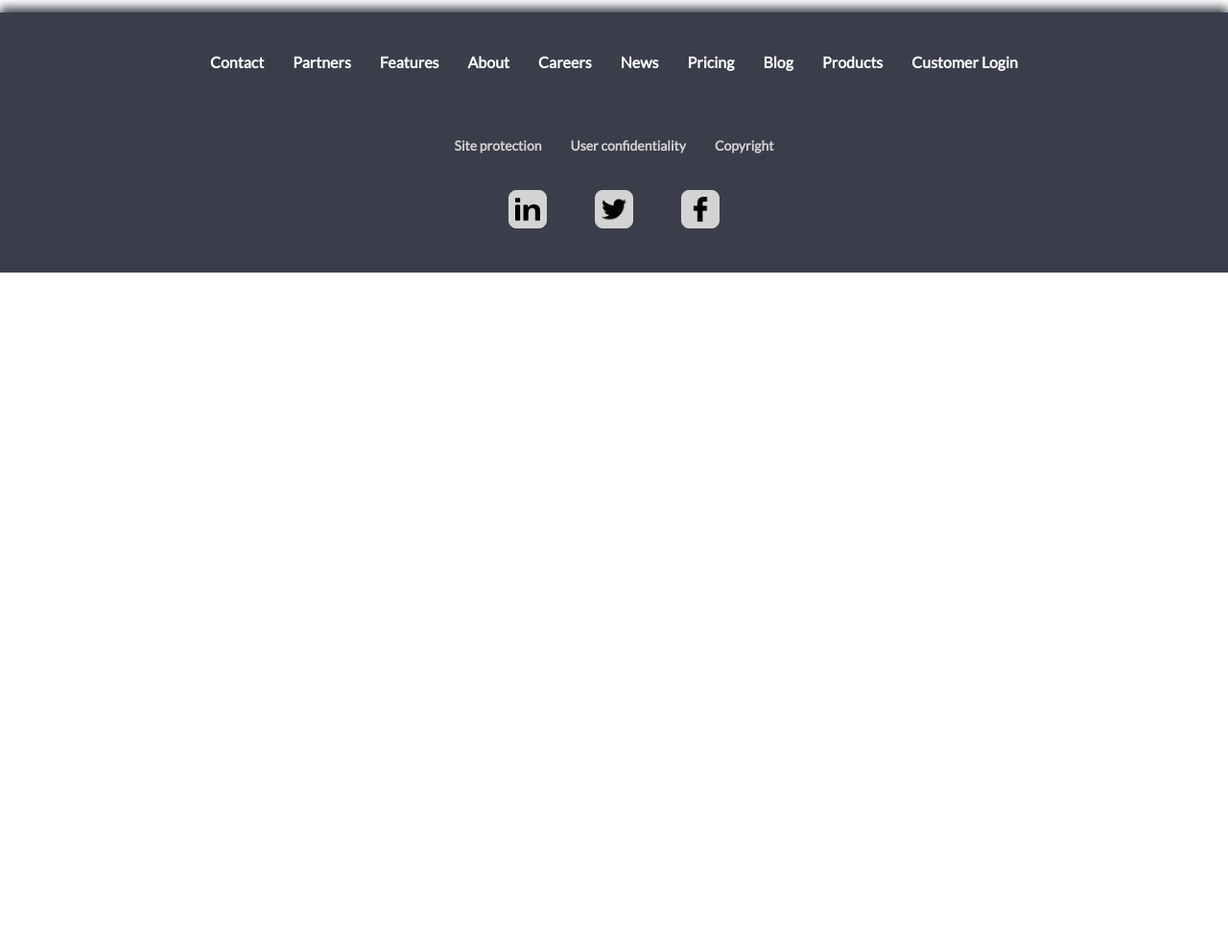
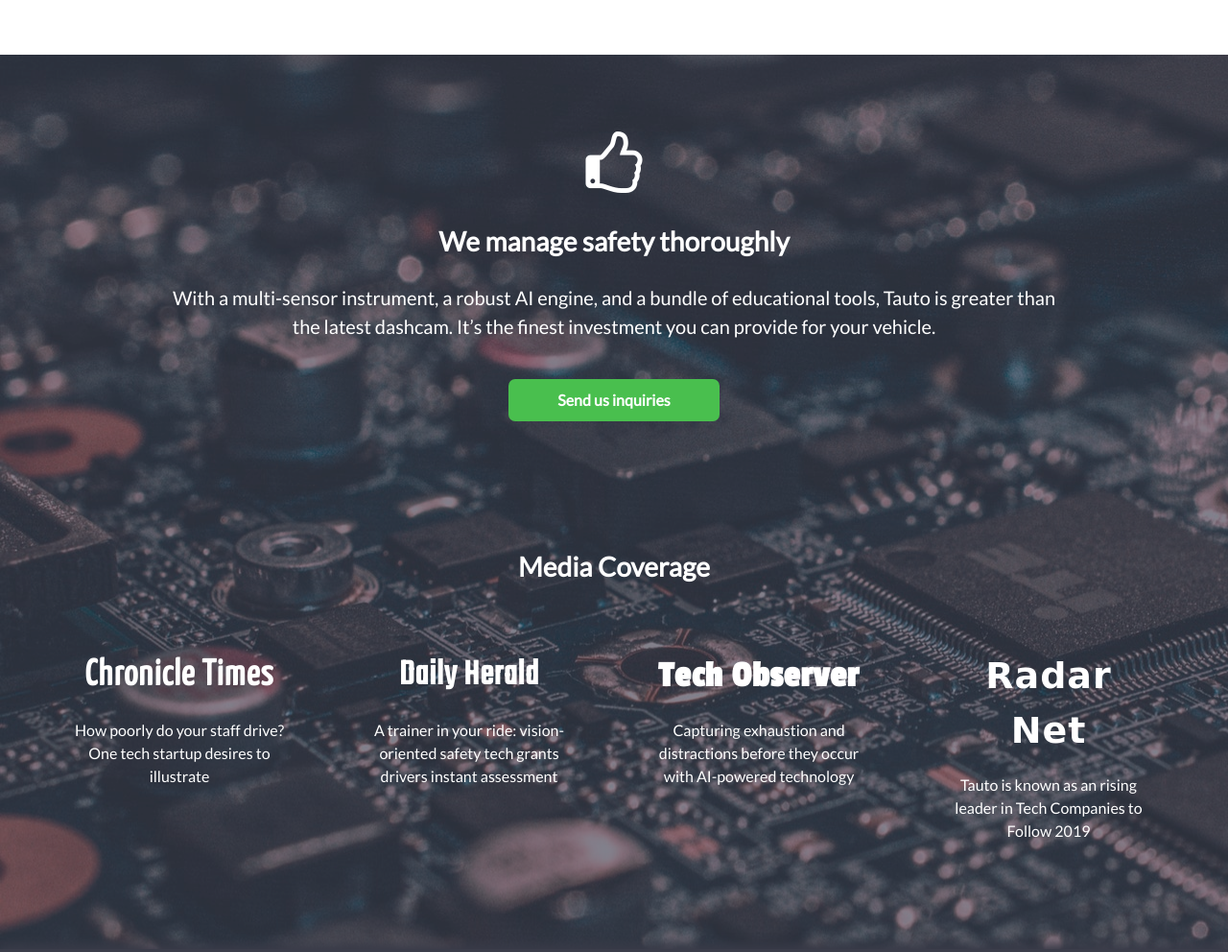
Before and after one commit to rrogerthat/nauto-clone, a plain HTML site: page index.html in a window 1280 px wide. Shown: the part 3017-4009 px from the top of the page at 96% size. Before the commit the page ends 3301 px from the top, so only its background shows below. Drawn offline with nearby package versions, Linux system fonts and the light colour scheme; a web font is replaced by a local one.

Commit message:
completed footer

```diff
--- a/index.css
+++ b/index.css
@@ -198,6 +198,7 @@
     border-radius: 7px;
     margin-left: auto;
     margin-right: auto;
+    margin-top: 20px;
     color: white;
     transition: 0.3s;
 }
@@ -428,10 +429,13 @@
     border: 1px solid lightgray;
     border-radius: 50%;
     padding: 8px;
+    transition: 0.1s;
 }
 
 .arrow:hover {
     cursor: pointer;
+    border-color: darkgray;
+    border-width: 1px;
 }
 
 .left-arrow {   /* Left arrow stays at the top order so its position doesn't change */
@@ -456,6 +460,7 @@
 
 .circle-btn:hover {
     cursor: pointer;
+    border-color: darkgray;
 }
 
 .selected-display {
@@ -467,6 +472,76 @@
     border-color: black;
 }
 
+footer {
+    margin-top: 60px;
+}
+
+.footer-background {
+    text-align: center;
+    background: url("images/hardware.jpg") no-repeat;
+    position: relative;     /* in order for gray overlay to work that is absolute positioned  */
+}
+
+.footer-overlay {
+    background: #393B48;
+    z-index: 1;
+    opacity: .6;
+    height: 100%;
+    width: 100%;
+    position: absolute;
+}
+
+.conclusion {
+    position: relative;     /* in order to add on z-index for words to display over the gray overlay */
+    z-index: 2;
+    padding: 40px 15px;
+    margin-left: auto;
+    margin-right: auto;
+}
+
+.conclusion h2 {
+    font-size: 28px;
+}
+
+.conclusion p {
+    font-size: 20px;
+}
+
+.media {
+    position: relative;
+    z-index: 2;
+    padding-bottom: 20px;
+}
+
+.media h2 {
+    font-size: 28px;
+    margin-top: 50px;
+    margin-bottom: 15px;
+}
+
+.media-list {
+    display: flex;
+    justify-content: space-evenly;
+    flex-wrap: wrap;
+    padding: 15px;
+}
+
+.media-list div {
+    width: 280px;
+    transition: 0.1s;
+}
+
+.media-list div:hover {
+    cursor: pointer;
+    color: lightgray;
+}
+
+.media-list h3 {
+    font-size: 32px;
+    margin-top: 15px;
+    margin-bottom: 0;
+    letter-spacing: 1px;
+}
 
 .footer-links {
     background-color: #393B48;
@@ -479,7 +554,7 @@
 .link-list {
     list-style-type: none;
     padding-left: 0;
-    margin-bottom: 0;
+    margin: 0;
     text-align: center;
     display: flex;
     justify-content: center;
@@ -547,6 +622,10 @@
     .slideshow-container li {
         min-height: 350px;
     }
+
+    .media-list div {
+        width: 320px;
+    }
 }
 
 @media screen and (min-width: 520px) {
@@ -556,6 +635,22 @@
 
     .slideshow-container li {
         min-height: 330px;
+    }
+
+    .media-list div {
+        width: 380px;
+    }
+}
+
+@media screen and (min-width: 580px) {
+
+    .media-list div {
+        width: 260px;
+        padding: 20px;
+    }
+
+    .media-list h3 {
+        font-size: 38px;
     }
 }
 
@@ -659,6 +754,19 @@
         min-height: 310px;
     }
 
+    .conclusion {
+        max-width: 75%;
+        padding-top: 80px;
+        padding-bottom: 80px;
+    }
+
+    .media {
+        padding-bottom: 60px;
+    }
+
+    .footer-links {
+        padding-top: 30px;
+    }
 }
 
 @media screen and (min-width: 991px) {
--- a/index.html
+++ b/index.html
@@ -197,7 +197,37 @@
         </section>
 
         <footer>
-            <section class="footer-background"></section>
+            <section class="footer-background">
+                <div class="footer-overlay"></div>
+                <div class="conclusion">
+                    <img src="./images/thumb-up.png" alt="thumbsup">
+                    <h2>We manage safety thoroughly</h2>
+                    <p>With a multi-sensor instrument, a robust AI engine, and a bundle of educational tools, Tauto is greater than the latest dashcam.
+                    It’s the finest investment you can provide for your vehicle.</p>
+                    <div class="learn-button">Send us inquiries</div>
+                </div>
+                <div class="media">
+                    <h2>Media Coverage</h2>
+                    <div class="media-list">
+                        <div>
+                            <h3 class="company-1">Chronicle Times</h3>
+                            <p class="media-quote">How poorly do your staff drive? One tech startup desires to illustrate</p>
+                        </div>
+                        <div>
+                            <h3 class="company-2">Daily Herald</h3>
+                            <p class="media-quote">A trainer in your ride: vision-oriented safety tech grants drivers instant assessment</p>
+                        </div>
+                        <div>
+                            <h3 class="company-3">Tech Observer</h3>
+                            <p class="media-quote">Capturing exhaustion and distractions before they occur with AI-powered technology</p>
+                        </div>
+                        <div>
+                            <h3 class="company-4">Radar Net</h3>
+                            <p class="media-quote">Tauto is known as an rising leader in Tech Companies to Follow 2019</p>
+                        </div>
+                    </div>
+                </div>
+            </section>
             <section class="footer-links">
                 <ul class="link-list">
                     <li>Contact</li>
@@ -238,4 +268,5 @@
         <!-- <div>Icons made by <a href="https://www.flaticon.com/authors/vaadin" title="Vaadin">Vaadin</a> from <a href="https://www.flaticon.com/" 			    title="Flaticon">www.flaticon.com</a> is licensed by <a href="http://creativecommons.org/licenses/by/3.0/" 			    title="Creative Commons BY 3.0" target="_blank">CC 3.0 BY</a></div> -->
         <!-- <div>Icons made by <a href="https://www.freepik.com/" title="Freepik">Freepik</a> from <a href="https://www.flaticon.com/" 			    title="Flaticon">www.flaticon.com</a> is licensed by <a href="http://creativecommons.org/licenses/by/3.0/" 			    title="Creative Commons BY 3.0" target="_blank">CC 3.0 BY</a></div> -->
         <!-- <div>Icons made by <a href="https://www.freepik.com/" title="Freepik">Freepik</a> from <a href="https://www.flaticon.com/" 			    title="Flaticon">www.flaticon.com</a> is licensed by <a href="http://creativecommons.org/licenses/by/3.0/" 			    title="Creative Commons BY 3.0" target="_blank">CC 3.0 BY</a></div> -->
+        <!-- <div>Icons made by <a href="https://www.flaticon.com/authors/dave-gandy" title="Dave Gandy">Dave Gandy</a> from <a href="https://www.flaticon.com/" 			    title="Flaticon">www.flaticon.com</a> is licensed by <a href="http://creativecommons.org/licenses/by/3.0/" 			    title="Creative Commons BY 3.0" target="_blank">CC 3.0 BY</a></div> -->
 </html>
```
Also changed, not shown: images/hardware.jpg (added), images/thumb-up.png (added).
